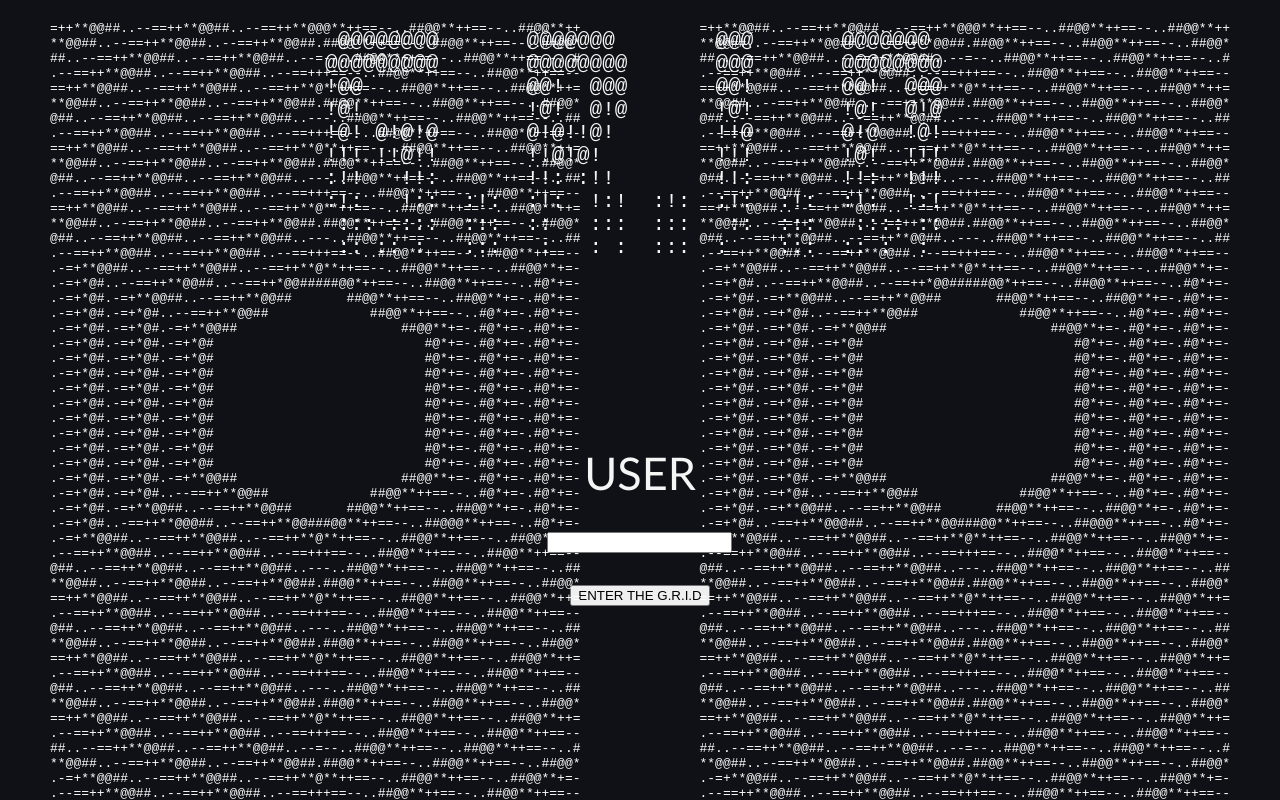
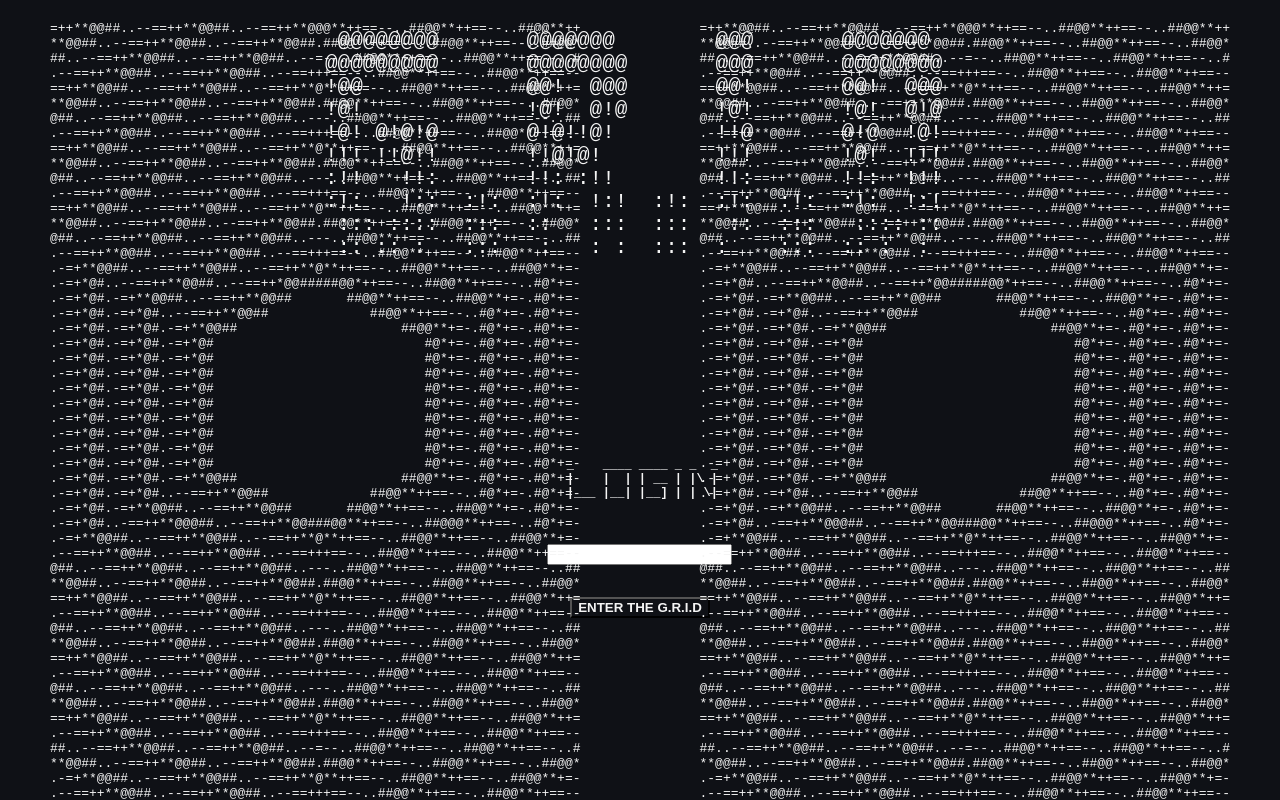
Before and after one commit to syntek-noctra/Leyes-Acevedo-Laruffa-TP-PROGRAMACIONIII-C1-2026, a plain HTML site: page HTML/bienvenida.html in a window 1280 px wide. Drawn offline with Linux system fonts and the light colour scheme.

Commit message:
CAMBIO LABEL/INPUT BAR // ESTANDARIZACIÓN DE CSS

```diff
--- a/CSS/styleBienvenida.css
+++ b/CSS/styleBienvenida.css
@@ -9,6 +9,11 @@ body{
 
 }
 /*==================================*/
+:root{
+    --white-GRID-color: #f5f5f5;
+    --black-GRID-color: #0f1116;
+    --green-GRID-color: #8ac4a2;
+}
 /*======ETIQUETAS PRINCIPALES======*/
 main{
     display: grid;
@@ -19,14 +24,14 @@ main{
 
 .ascii-title{
     grid-row: 1;
-    color: #f5f5f5;
+    color: var(--white-GRID-color);
     font-size: small;
     font-size: 21px;
 }
 
 .left-pattern{
     grid-row: 1;
-    color: #ffffff;
+    color: var(--white-GRID-color);
     position: fixed;
     left: 50px;
 
@@ -35,7 +40,7 @@ main{
 
 .right-pattern{
     grid-row: 1;
-    color: #ffffff;
+    color: var(--white-GRID-color);
     position: fixed;
     right: 50px;
 
@@ -54,10 +59,27 @@ main{
 
 }
 
+.button-enter{
+    background-color: var(--black-GRID-color);
+    color: var(--white-GRID-color);
+    font-weight: 900;
+
+}
+
+
+#user-input:focus{
+    outline: var(--green-GRID-color);
+    color: var(--green-GRID-color);
+    font-weight: 700;
+    border-color: var(--white-GRID-color)
+}
+
 label{
-    color: #f5f5f5;
-    font-size: 45px;
-    font-family: 'Trebuchet MS', 'Lucida Sans Unicode', 'Lucida Grande', 'Lucida Sans', Arial, sans-serif;
+    font-weight: 700;
+    color: var(--white-GRID-color);
+    font-size: 12px;
+    position: relative;
+    left: 6px;
 }
 
 
--- a/HTML/bienvenida.html
+++ b/HTML/bienvenida.html
@@ -160,11 +160,13 @@
 
 
         <form class="user-form">
-            <label for="user-input">USER</label>
+            <label for="user-input"><pre>_    ____ ____ _ _  _
+|    |  | | __ | |\ |
+|___ |__| |__] | | \|</pre></label>
             <br>
             <input id="user-input" type="text">
             <br >
-            <button>ENTER THE G.R.I.D</button>
+            <button class="button-enter">ENTER THE G.R.I.D</button>
 
         </form>
 
```
